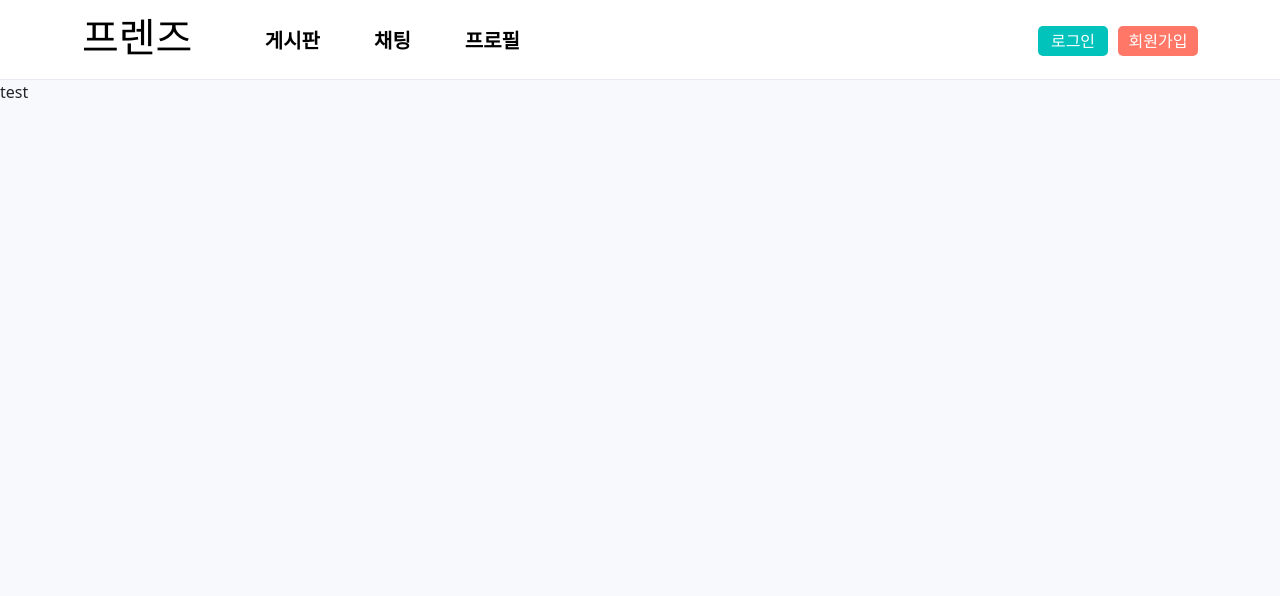
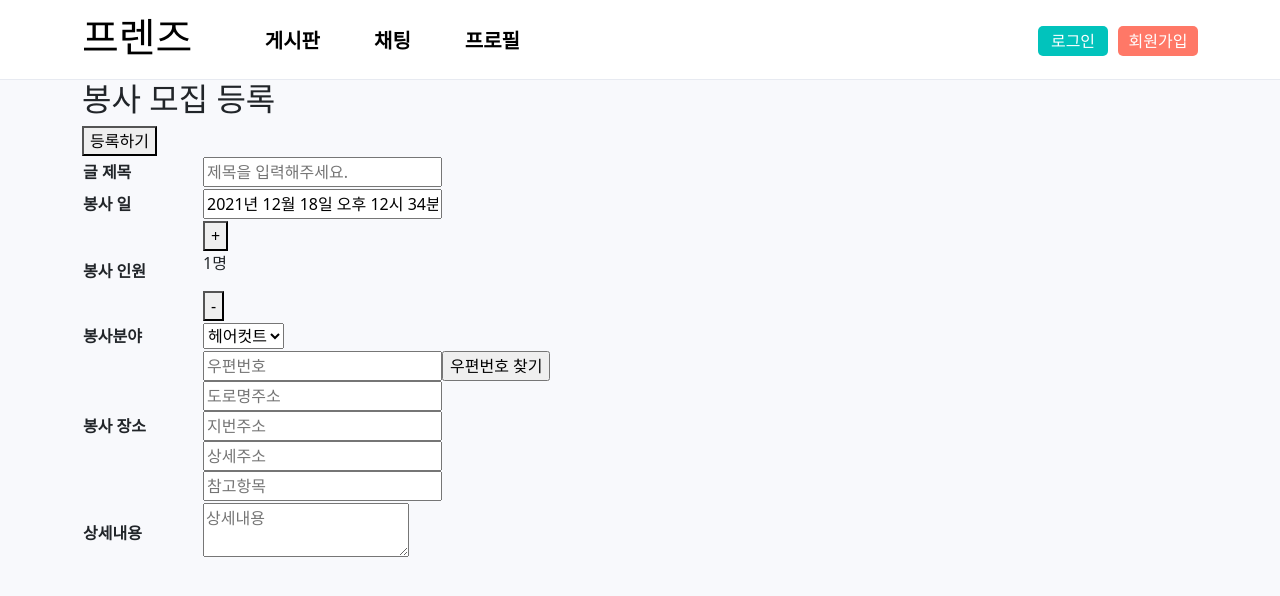
Before and after one commit to EunSungMoon/friends, a React (Create React App) app: page /articleForm in a window 1280 px wide. Shown: the top 596 px of the page. Built offline with nearby package versions, Linux system fonts and the light colour scheme.

Commit message:
게시글 작성 페이지 1차

```diff
--- a/package.json
+++ b/package.json
@@ -14,6 +14,8 @@
     "bootstrap": "^5.1.3",
     "react": "^17.0.2",
     "react-bootstrap": "^2.0.3",
+    "react-datepicker": "^4.5.0",
+    "react-daum-postcode": "^3.0.1",
     "react-dom": "^17.0.2",
     "react-icons": "^4.3.1",
     "react-router-dom": "^5.2.0",
--- /dev/null
+++ b/src/Components/AddressCom.js
@@ -0,0 +1,22 @@
+import { useState } from "react"
+import PostCodeCom from "./PostCodeCom"
+
+export default function AddressCom() {
+  const [addressPopup, setAddressPopup] = useState(false)
+
+  return (
+    <>
+      <input type="text" id="sample4_postcode" placeholder="우편번호" />
+      <input type="button" value="우편번호 찾기" onClick={() => setAddressPopup(true)} />
+      <input type="text" id="sample4_roadAddress" placeholder="도로명주소" />
+      <input type="text" id="sample4_jibunAddress" placeholder="지번주소" />
+      <input type="text" id="sample4_detailAddress" placeholder="상세주소" />
+      <input type="text" id="sample4_extraAddress" placeholder="참고항목" />
+
+      <PostCodeCom
+        show={addressPopup}
+        onHide={() => setAddressPopup(false)}
+      />
+    </>
+  )
+}
--- a/src/Components/ArticleForm.js
+++ b/src/Components/ArticleForm.js
@@ -1,7 +1,76 @@
 import './style/ArticleForm.scss';
+import SelectBoxCom from './SelectBoxCom';
+import NumberCountCom from './NumberCountCom';
+import DatePicker from 'react-datepicker'
+import "react-datepicker/dist/react-datepicker.css";
+import { useState } from 'react';
+import { ko } from 'date-fns/esm/locale'
+import AddressCom from './AddressCom';
 
 export default function ArticleForm() {
+  const [startDate, setStartDate] = useState(new Date());
+  const OPTIONS = [
+    { value: "haircut", name: '헤어컷트' },
+    { value: "skin", name: '피부' },
+    { value: "nail", name: '네일' },
+    { value: "makeup", name: '메이크업' }
+  ]
+
   return (
-    <div>test</div>
+    <main id="articleForm-main">
+      <div className='container'>
+        <div className='titleWrap'>
+          <h2 className='h2'>봉사 모집 등록</h2>
+          <button>등록하기</button>
+        </div>
+        <section className='section'>
+          <table>
+            <colgroup>
+              <col style={{ width: '120px' }}></col>
+              <col style={{ width: '420px' }}></col>
+            </colgroup>
+            <tbody>
+              <tr>
+                <th>글 제목</th>
+                <td><input type='text' placeholder='제목을 입력해주세요.' /></td>
+              </tr>
+              <tr>
+                <th>봉사 일</th>
+                <td>
+                  <DatePicker
+                    selected={startDate}
+                    onChange={(date) => setStartDate(date)}
+                    locale={ko}
+                    showTimeSelect
+                    timeFormat='HH:mm'
+                    timeCaption='time'
+                    dateFormat='yyyy년 MM월 dd일 aa h시 mm분'
+
+                  />
+                </td>
+              </tr>
+              <tr>
+                <th>봉사 인원</th>
+                <td><NumberCountCom /></td>
+              </tr>
+              <tr>
+                <th>봉사분야</th>
+                <td>
+                  <SelectBoxCom options={OPTIONS} defaultValue="haircut"/>
+                </td>
+              </tr>
+              <tr>
+                <th>봉사 장소</th>
+                <td><AddressCom /></td>
+              </tr>
+              <tr>
+                <th>상세내용</th>
+                <td><textarea placeholder='상세내용' className='textarea'></textarea></td>
+              </tr>
+            </tbody>
+          </table>
+        </section>
+      </div>
+    </main>
   )
 }
--- /dev/null
+++ b/src/Components/NumberCountCom.js
@@ -0,0 +1,33 @@
+import { useState } from "react"
+
+export default function NumberCountCom() {
+  const [number, setNumber] = useState(1);
+
+  const onIncrease = () => {
+    let newNumber;
+    if (number > 9) {
+      newNumber = 10
+    } else {
+      newNumber = number + 1
+    }
+    setNumber(newNumber)
+  }
+
+  const onDecrease = () => {
+    let newNumber;
+    if (number < 2) {
+      newNumber = 1
+    } else {
+      newNumber = number - 1
+    }
+    setNumber(newNumber)
+  }
+
+  return (
+    <>
+      <button onClick={onIncrease}>+</button>
+      <p>{number}명</p>
+      <button onClick={onDecrease}>-</button>
+    </>
+  )
+}
--- /dev/null
+++ b/src/Components/PostCodeCom.js
@@ -0,0 +1,44 @@
+import React from 'react'
+import { Modal } from 'react-bootstrap';
+import DaumPostcode from 'react-daum-postcode'
+
+export default function PostCodeCom(props) {
+
+  const handleComplete = (data) => {
+    let fullAddress = data.address;
+    let extraAddress = '';
+
+    if (data.addressType === 'R') {
+      if (data.bname !== '') {
+        extraAddress += data.bname;
+      }
+      if (data.buildingName !== '') {
+        extraAddress += (extraAddress !== '' ? `, ${data.buildingName}` : data.buildingName);
+      }
+      fullAddress += (extraAddress !== '' ? ` (${extraAddress})` : '');
+    }
+
+    console.log(fullAddress);
+  }
+
+  const postCodeStyle = {
+    height: "500px",
+  };
+
+  return (
+    <Modal
+      {...props}
+      size="lg"
+      aria-labelledby="contained-modal-title-vcenter"
+      centered
+    >
+      <Modal.Header closeButton></Modal.Header>
+      <Modal.Body>
+        <DaumPostcode
+          style={postCodeStyle}
+          onComplete={handleComplete}
+        />
+      </Modal.Body>
+    </Modal>
+  )
+}
--- /dev/null
+++ b/src/Components/SelectBoxCom.js
@@ -0,0 +1,10 @@
+export default function SelectBoxCom(props) {
+  return (
+    <select>
+      {props.options.map((option) => (
+        <option value={option.value} defaultValue={props.defaultValue === option.value} key={option.value}>{option.name}</option>
+      ))}
+
+    </select>
+  )
+}
```
Also changed, not shown: 2 other files (tests, documents, lock files or other folders).
